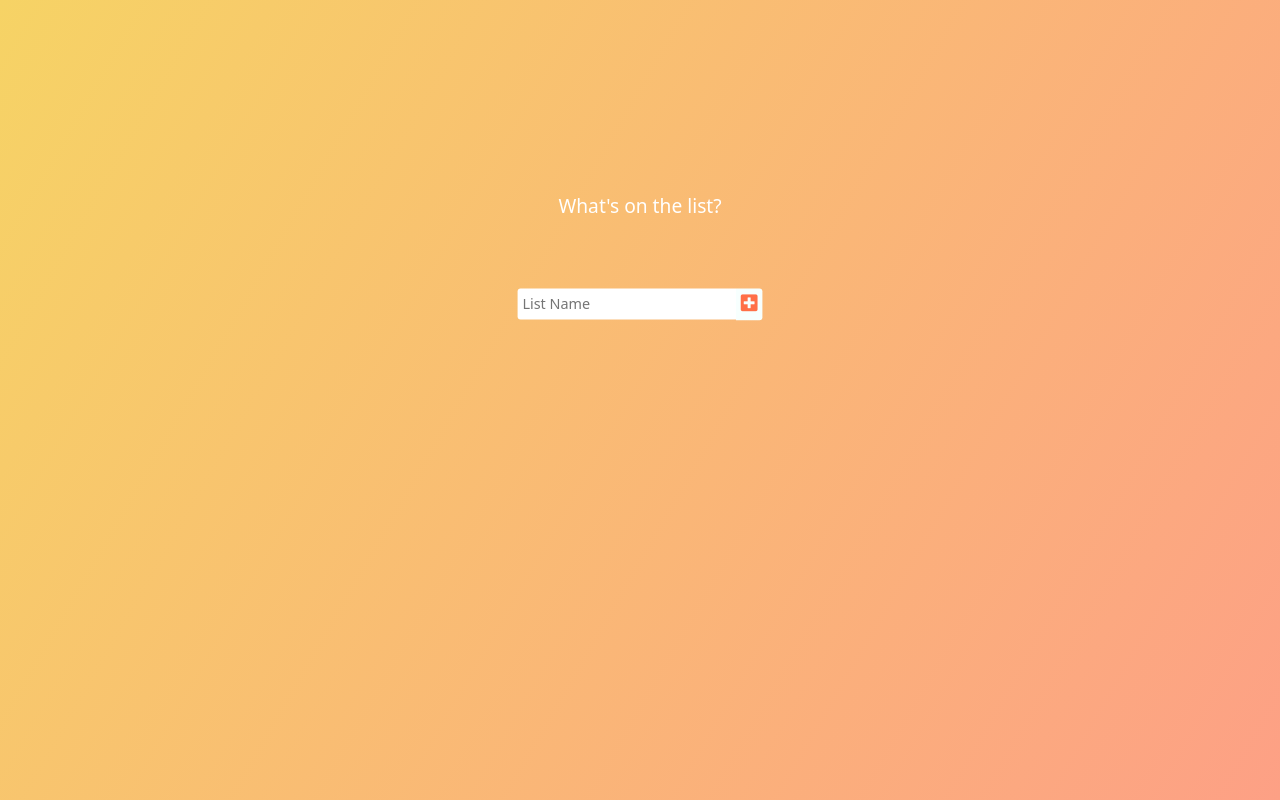
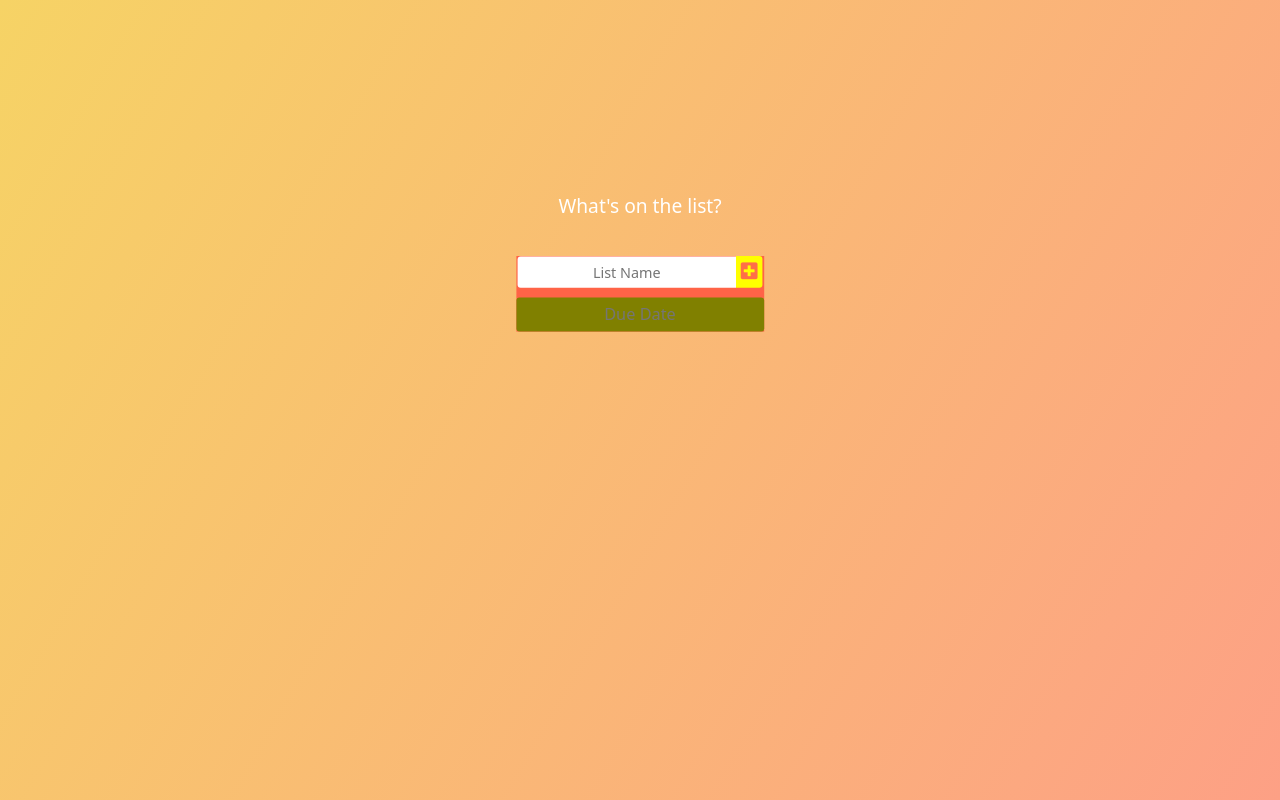
Before and after one commit to a-fatsum/todo-list, a React (Create React App) app: page / in a window 1280 px wide. Built offline with nearby package versions, Linux system fonts and the light colour scheme.

Commit message:
added due date picker

```diff
--- a/package.json
+++ b/package.json
@@ -8,6 +8,7 @@
     "@testing-library/user-event": "^13.5.0",
     "bootstrap": "^5.3.2",
     "react": "^18.2.0",
+    "react-datepicker": "^4.25.0",
     "react-dom": "^18.2.0",
     "react-scripts": "5.0.1",
     "web-vitals": "^2.1.4"
--- a/src/App.css
+++ b/src/App.css
@@ -148,6 +148,7 @@ select {
   overflow: hidden;
   border-radius: 5px;
   display: inline-flex;
+  width: 11rem;
 
   /* font-size: 1.5rem; */
   /* max-height: fit-content; */
@@ -269,12 +270,27 @@ option {
 /* \\\\\\\\\\\\\\\\\\\\\\\\\\\\\\\\\\\\\\\\\\\\\\\\\\\\\\\\\\\\\\\\\\\\\\\\\\\\\\\\\\ */
 
 .create-list-form {
-  /* background-color: tomato; */
-  display: inline-flex;
+  background-color: tomato;
+  display: flex;
+
+  flex-direction: column;
+  gap: 1rem;
+  min-height: fit-content;
+  min-width: fit-content;
 }
-
-.create-list-form button {
-  /* background-color: yellow; */
+.due-date-picker-container {
+  /* display: block; */
+  /* position: absolute; */
+  /* bottom: 20; */
+  /* width: 100%; */
+}
+.due-date-picker {
+  background-color: olive;
+  border-radius: 5px;
+  text-align: center;
+}
+.create-list-form-button {
+  background-color: yellow;
   max-height: fit-content;
   font-size: 1.5rem;
   border-top-right-radius: 5px;
@@ -287,6 +303,7 @@ option {
   font-size: 1.5rem;
   border-top-left-radius: 5px;
   border-bottom-left-radius: 5px;
+  text-align: center;
 }
 
 .todos-list-container {
@@ -331,9 +348,17 @@ option {
   font-size: 1.3rem;
   color: rgb(81, 156, 121);
 }
+
+/* Due date */
+.top span + span::before {
+  content: "List Due Date:";
+  margin-right: 0.5rem;
+  font-size: 1.3rem;
+  color: rgb(81, 156, 121);
+}
 .top span::before {
   content: "List Created on:";
-  margin-right: 1rem;
+  margin-right: 0.5rem;
   color: rgb(81, 156, 121);
   font-size: 1.3rem;
 }
--- a/src/components/CreateList.js
+++ b/src/components/CreateList.js
@@ -1,12 +1,15 @@
 import { useState } from "react";
+import DatePicker from "react-datepicker";
+import "react-datepicker/dist/react-datepicker.css";
 
 export function CreateList({ onCreate }) {
   const [listName, setListName] = useState("");
+  const [dueDate, setDueDate] = useState(new Date());
 
   const onSubmit = (e) => {
     e.preventDefault();
     if (listName) {
-      onCreate(listName);
+      onCreate(listName, dueDate.toDateString());
       setListName("");
     }
   };
@@ -14,6 +17,7 @@ export function CreateList({ onCreate }) {
   return (
     <div>
       <form className="create-list-form" onSubmit={onSubmit}>
+        <div>
           <input
             placeholder="List Name"
             type="text"
@@ -22,10 +26,22 @@ export function CreateList({ onCreate }) {
             value={listName}
             className="list-input"
           />
-        <button type="submit">
+          <button className="create-list-form-button" type="submit">
             {" "}
             <i className="fas fa-plus-square"></i>
           </button>
+        </div>
+        <div className="due-date-picker-container">
+          <DatePicker
+            className="due-date-picker"
+            value={dueDate}
+            onChange={(value, e) => {
+              setDueDate(value);
+              console.log(dueDate);
+            }}
+            placeholderText={"Due Date"}
+          ></DatePicker>
+        </div>
       </form>
     </div>
   );
--- a/src/components/Task.js
+++ b/src/components/Task.js
@@ -1,4 +1,4 @@
-export function Task({ task, onDelete, onComplete }) {
+export function Task({ task, onDelete, onComplete, DatePicker }) {
   const status = task.status === "completed" ? "incomplete" : "completed";
 
   return (
--- a/src/components/form.js
+++ b/src/components/form.js
@@ -9,7 +9,7 @@ export function Form({}) {
   const [tasks, setTasks] = useState(() => getItems().tasks);
   const [lists, setLists] = useState(() => getItems().lists);
 
-  const createList = (name) => {
+  const createList = (name, dueDate) => {
     const id = new Date().valueOf();
     const date = new Date().toLocaleDateString();
     setLists([
@@ -18,10 +18,10 @@ export function Form({}) {
         id,
         date,
         name,
+        dueDate,
       },
     ]);
   };
-
   const createTask = (text, listId) => {
     const id = new Date().valueOf();
     const date = new Date().toLocaleDateString();
--- a/src/components/lists.js
+++ b/src/components/lists.js
@@ -34,8 +34,8 @@ export function Lists({
       <header className="list-header">
         <div className="top">
           <b>{list.name}</b>
-
           <span>{list.date}</span>
+          <span>{list.dueDate}</span>
         </div>
         <div className="list-actions">
           <form className="list-form" onSubmit={onSubmit}>
```
Also changed, not shown: 1 other file (tests, documents, lock files or other folders). Lines whose indentation alone changed are shown as unchanged.
